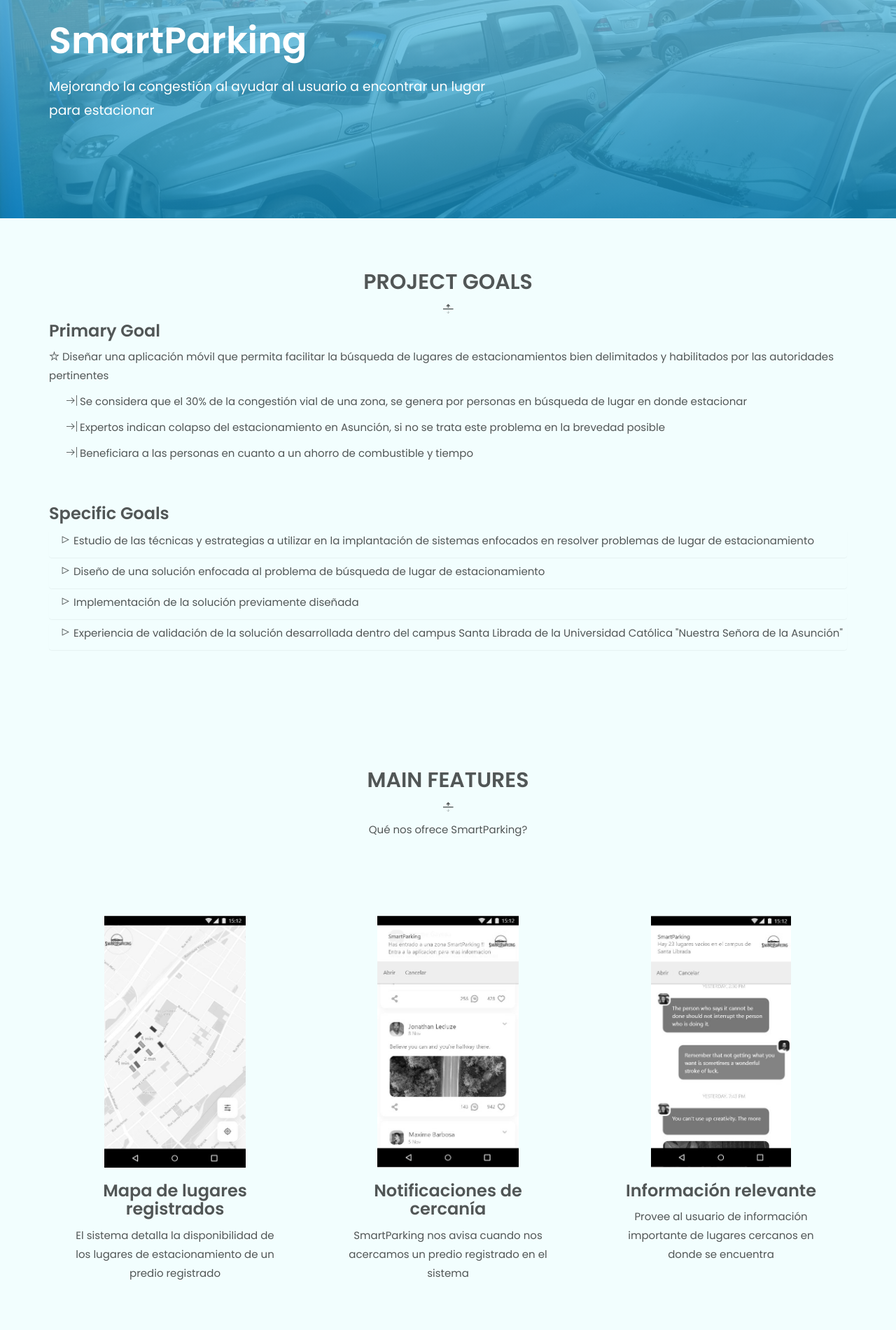
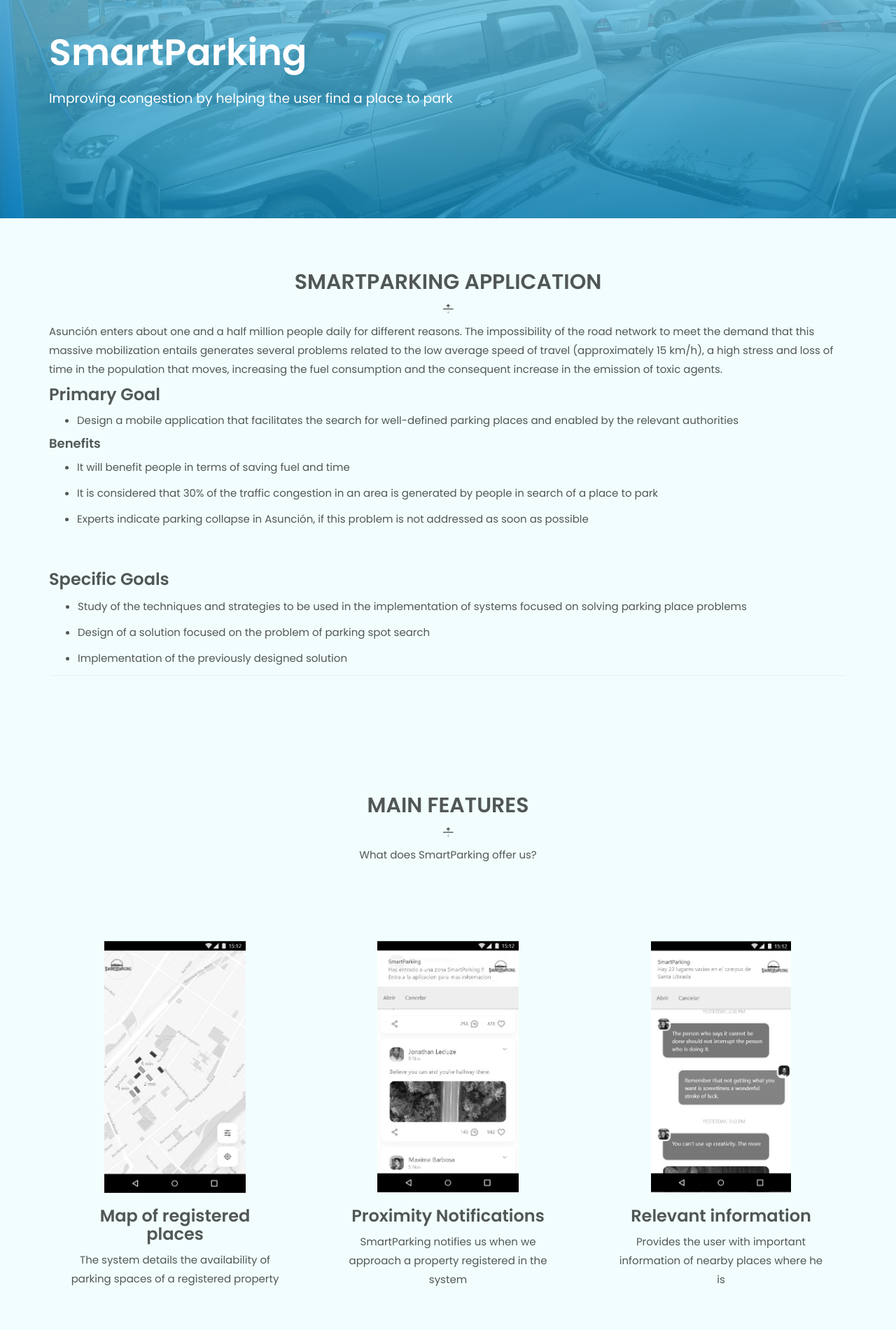
Before and after one commit to SmartTrafficPY/Smarttraffic-Webpage, a Django app: template smwebsite/templates/smartparking/index.html in a window 1280 px wide. Shown: the part 88-1989 px from the top of the page at 70% size. Run offline with Django 3.2, Linux system fonts and the light colour scheme; the template is opened without the code that fills it, so the values that code supplies are empty; some libraries are stand-ins or nearby versions.

Commit message:
add translations, and some minimal structural changes in constribution section

```diff
--- a/smwebsite/static/smwebsite/style.css
+++ b/smwebsite/static/smwebsite/style.css
@@ -83,7 +83,6 @@ body {
     line-height: 1.8;
     color: #515656;
 }
-
 
 /* Remove Chrome Input Field's Unwanted Yellow Background Color */
 
--- a/smwebsite/templates/smartparking/index.html
+++ b/smwebsite/templates/smartparking/index.html
@@ -81,7 +81,7 @@
             <div class="row v-center">
                 <div class="col-xs-12 col-md-7 header-text-usecase">
                     <h1>SmartParking</h1>
-                    <p>{% trans 'Mejorando la congestión al ayudar al usuario a encontrar un lugar para estacionar' %}</p>
+                    <p>{% trans 'Improving congestion by helping the user find a place to park' %}</p>
                     <!--<a href="#" class="button white">Watch video</a>-->
                 </div>
                 <!-- Aca se podria poner las imagenes de las instituciones por ejemplo... y que vaya girando-->
@@ -107,21 +107,37 @@
                 <div class="col-xs-12">
                     <div class="section-title">
                         <div class="text-center">
-                            <h2>{% trans 'Project Goals' %}</h2>
+                            <h2>{% trans 'SmartParking application' %}</h2>
                         </div>
+                        <p>
+                            {% trans 'Asunción enters about one and a half million people daily for different reasons. The impossibility of the road network to meet the demand that this massive mobilization entails generates several problems related to the low average speed of travel (approximately 15 km/h), a high stress and loss of time in the population that moves, increasing the fuel consumption and the consequent increase in the emission of toxic agents.' %}
+                        </p>
                         <h3>{% trans 'Primary Goal' %}</h3>
-                        <p><i class="ti-star"></i>
-                            {% trans 'Diseñar una aplicación móvil que permita facilitar la búsqueda de lugares de estacionamientos bien delimitados y habilitados por las autoridades pertinentes' %}
+                        <ul>
+                            <li>
+                                <p>
+                                    {% trans 'Design a mobile application that facilitates the search for well-defined parking places and enabled by the relevant authorities' %}
                                 </p>
-                        <p class="definition"><i class="ti-shift-right"></i>
-                            {% trans 'Se considera que el 30% de la congestión vial de una zona, se genera por personas en búsqueda de lugar en donde estacionar' %}
+                            </li>
+                        </ul>
+                        <h4>{% trans 'Benefits' %}</h4>
+                        <ul>
+                                <li>
+                                    <p>
+                                        {% trans 'It will benefit people in terms of saving fuel and time' %}
                                     </p>
-                        <p class="definition"><i class="ti-shift-right"></i>
-                            {% trans 'Expertos indican colapso del estacionamiento en Asunción, si no se trata este problema en la brevedad posible' %}
+                                </li>
+                                <li>
+                                    <p>
+                                        {% trans 'It is considered that 30% of the traffic congestion in an area is generated by people in search of a place to park' %}
                                     </p>
-                        <p class="definition"><i class="ti-shift-right"></i>
-                            {% trans 'Beneficiara a las personas en cuanto a un ahorro de combustible y tiempo' %}
+                                </li>
+                                <li>
+                                    <p>
+                                        {% trans 'Experts indicate parking collapse in Asunción, if this problem is not addressed as soon as possible' %}
                                     </p>
+                                </li>
+                        </ul>
                     </div>
                 </div>
             </div>
@@ -130,24 +146,23 @@
                     <h3>{% trans 'Specific Goals' %}</h3>
                     <div class="panel-group" id="accordion">
                         <div class="panel">
-                            <p class="specific-goal"><i class="ti-control-play"></i>
-                                {% trans 'Estudio de las técnicas y estrategias a utilizar en la implantación de sistemas enfocados en resolver problemas de lugar de estacionamiento' %}
+                            <ul>
+                                <li>
+                                    <p>
+                                        {% trans 'Study of the techniques and strategies to be used in the implementation of systems focused on solving parking place problems' %}
                                     </p>
-                        </div>
-                        <div class="panel">
-                            <p class="specific-goal"><i class="ti-control-play"></i>
-                                {% trans 'Diseño de una solución enfocada al problema de búsqueda de lugar de estacionamiento' %}
+                                </li>
+                                <li>
+                                    <p>
+                                        {% trans 'Design of a solution focused on the problem of parking spot search' %}
                                     </p>
-                        </div>
-                        <div class="panel">
-                            <p class="specific-goal"><i class="ti-control-play"></i>
-                                {% trans 'Implementación de la solución previamente diseñada' %}
+                                </li>
+                                <li>
+                                    <p>
+                                        {% trans 'Implementation of the previously designed solution' %}
                                     </p>
-                        </div>
-                        <div class="panel">
-                            <p class="specific-goal"><i class="ti-control-play"></i>
-                                {% trans 'Experiencia de validación de la solución desarrollada dentro del campus Santa Librada de la Universidad Católica "Nuestra Señora de la Asunción"' %}
-                            </p>
+                                </li>
+                            </ul>
                         </div>
                     </div>
                 </div>
@@ -156,15 +171,13 @@
     </section>
     <!--Use case objective section/-->
 
-
-
     <section class="gray-bg section-padding" id="feature-section">
         <div class="container">
             <div class="row">
                 <div class="col-xs-12 col-sm-6 col-sm-offset-3 text-center">
                     <div class="section-title">
                         <h2>{% trans 'Main features' %}</h2>
-                        <p>{% trans 'Qué nos ofrece SmartParking?' %} </p>
+                        <p>{% trans 'What does SmartParking offer us?' %} </p>
                     </div>
                 </div>
             </div>
@@ -174,8 +187,8 @@
                         <div class="box-screenshot">
                             <img src="{% static 'smwebsite/images/smartparking/mapa_lugares.JPG' %}" alt="">
                         </div>
-                        <h3>{% trans 'Mapa de lugares registrados' %}</h3>
-                        <p>{% trans 'El sistema detalla la disponibilidad de los lugares de estacionamiento de un predio registrado' %}</p>
+                        <h3>{% trans 'Map of registered places' %}</h3>
+                        <p>{% trans 'The system details the availability of parking spaces of a registered property' %}</p>
                     </div>
                 </div>
                 <div class="col-xs-12 col-sm-6 col-md-4">
@@ -183,8 +196,8 @@
                         <div class="box-screenshot">
                             <img src="{% static 'smwebsite/images/smartparking/aviso_cercania.JPG' %}" alt="">
                         </div>
-                        <h3>{% trans 'Notificaciones de cercanía' %}</h3>
-                        <p>{% trans 'SmartParking nos avisa cuando nos acercamos un predio registrado en el sistema' %}</p>
+                        <h3>{% trans 'Proximity Notifications' %}</h3>
+                        <p>{% trans 'SmartParking notifies us when we approach a property registered in the system' %}</p>
                     </div>
                 </div>
                 <div class="col-xs-12 col-sm-6 col-md-4">
@@ -192,8 +205,8 @@
                         <div class="box-screenshot">
                             <img src="{% static 'smwebsite/images/smartparking/aviso_notificaciones.JPG' %}" alt="">
                         </div>
-                        <h3>{% trans 'Información relevante' %}</h3>
-                        <p>{% trans 'Provee al usuario de información importante de lugares cercanos en donde se encuentra' %}</p>
+                        <h3>{% trans 'Relevant information' %}</h3>
+                        <p>{% trans 'Provides the user with important information of nearby places where he is' %}</p>
                     </div>
                 </div>
             </div>
@@ -202,7 +215,7 @@
 
 
 <!--Contribution open source code repo. it has support for a background image similar to the background header image-->
-    <section class="price-area overlay section-padding" id="contribution-section">
+    <section class="gray-bg section-padding" id="contribution-section">
         <div class="container">
             <div class="row">
                 <div class="col-xs-12 col-sm-6 col-sm-offset-3 text-center">
@@ -213,39 +226,19 @@
                 </div>
             </div>
             <div class="row">
-                <div class="col-xs-6">
                     <div class="price-table">
                         <h3 class="text-uppercase price-title">Front end</h3>
-                        <hr>
-                        <ul class="list-unstyled">
-<!--                            <li><strong class="amount">$ <span class="big">20</span></strong>/Month</li>-->
-                            <li>Android</li>
-<!--                            <li>2 Subdomains</li>-->
-<!--                            <li>5 Email Accounts</li>-->
-<!--                            <li>Webmail Support</li>-->
-<!--                            <li>Customer Support 24/7</li>-->
-                        </ul>
-                        <hr>
+                        <p>
+                            {% trans 'The project is develop for Android devices' %}
+                        </p>
                         <a target="_blank" href="https://github.com/SmartTrafficPY/smartparking" class="button">{% trans 'Repository' %}</a>
                     </div>
-                </div>
-                <div class="col-xs-6">
                     <div class="price-table">
                         <h3 class="text-uppercase price-title">Back end</h3>
-                        <hr>
-                        <ul class="list-unstyled">
-<!--                            <li><strong class="amount">$ <span class="big">59</span></strong>/Month</li>-->
-                            <li>Django</li>
-                            <li>PostgreSQL</li>
-                            <li>CartoDB</li>
-<!--                            <li>2 Subdomains</li>-->
-<!--                            <li>5 Email Accounts</li>-->
-<!--                            <li>Webmail Support</li>-->
-<!--                            <li>Customer Support 24/7</li>-->
-                        </ul>
-                        <hr>
+                        <p>
+                            {% trans 'Work with a Django server, a Postgresql database and a map server based on CartoDB' %}
+                        </p>
                         <a target="_blank" href="https://github.com/SmartTrafficPY/smartcity-asuncion" class="button">{% trans 'Repository' %}</a>
-                    </div>
                     </div>
             </div>
         </div>
```
Also changed, not shown: smwebsite/locale/es/LC_MESSAGES/django.po, smwebsite/locale/it/LC_MESSAGES/django.po, 2 other files. Lines whose indentation alone changed are shown as unchanged.
